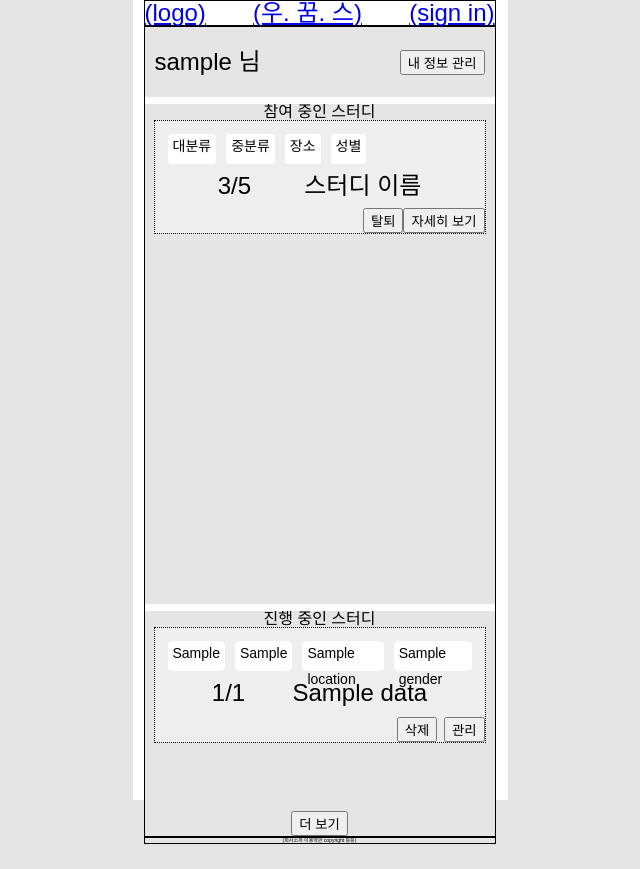
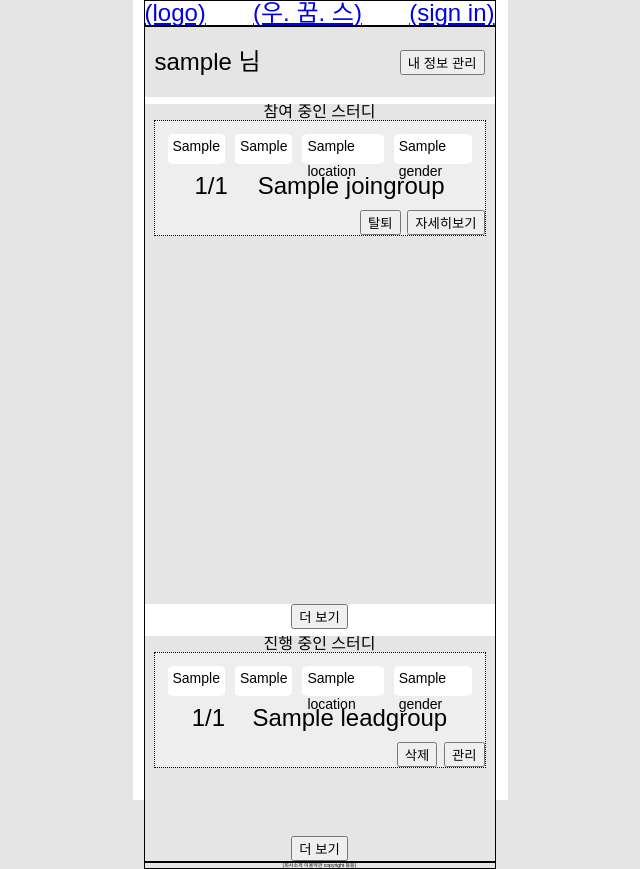
Before and after one commit to LM-channel-team-project/wooggooms, a Node server app: template views/mypage.ejs in a window 1280 px wide. Shown: the whole page, without its empty margins (320-960 px from the left). Before the commit the page ends 844 px from the top, so only its background shows below. Run offline with Node 20, Linux system fonts and the light colour scheme; the template is opened without the code that fills it: most values are stand-ins (such as "Sample title", 1, 10 or a date in 2020); some libraries are stand-ins or nearby versions.

Commit message:
feat: 마이페이지 다중쿼리, 서브쿼리 추가

```diff
--- a/public/js/mypage.js
+++ b/public/js/mypage.js
@@ -4,9 +4,13 @@ const quit_btn = document.querySelectorAll('.group-list__quit-btn');
 const del_modal = document.querySelector('.del-modal');
 const del_btn = document.querySelectorAll('.group-list__del-btn');
 const no_btn = document.querySelectorAll('.modal__no-btn');
+const desc_btn = document.querySelector('.group-list__desc-btn');
 const edit_btn = document.querySelectorAll('.group-list__edit-btn');
 const group_enter_btn = document.querySelectorAll('.group-list__enter-btn');
-const reloadLeadGroupBtn = document.querySelector('.group-list__load-btn');
+// 임시 '더 보기' 버튼
+const loadJoinGroupBtn = document.querySelector('.group-list__load-lead-btn');
+const loadLeadGroupBtn = document.querySelector('.group-list__load-lead-btn');
+const joingroupSection = document.querySelector('.join-group-list');
 const leadgroupSection = document.querySelector('.lead-group-list');
 
 function redirectEditPage() {
@@ -25,12 +29,12 @@ function closeModal() {
   cur_modal.classList.remove('show-modal');
 }
 
-// 전달 받은 데이터를 사용하여 element를 생성하는 함수
-function createGroup(data) {
+// 전달 받은 데이터를 사용하여 '참여 중인 스터디' 또는 '진행 중인 스터디'에 element를 생성하는 함수
+function createGroup(data, section) {
   // group-list__item
   const newItem = document.createElement('div');
   newItem.className = 'group-list__item';
-  leadgroupSection.appendChild(newItem);
+  section.appendChild(newItem);
   // group-tag
   const newTag = document.createElement('div');
   newTag.className = 'group-tag';
@@ -98,14 +102,25 @@ function createGroup(data) {
   newMgrForm.appendChild(newMgrEditBtn);
 }
 
-// 새로운 데이터를 요청하는 함수
-let idx = 0;
-function getGroups() {
-  idx += 4;
-  fetch(`http://localhost:3000/mypage/get-groups?load=${idx}`)
+// '참여 중인 스터디' 추가 요청하는 함수
+let joingroupIdx = 0;
+function getJoingroups() {
+  joingroupIdx += 4;
+  fetch(`http://localhost:3000/mypage/get-joingroups?load=${joingroupIdx}`)
     .then(response => response.json())
     .then(data => {
-      data.forEach(group => createGroup(group));
+      data.forEach(group => createGroup(group, joingroupSection));
+    });
+}
+
+// '진행 중인 스터디' 추가 요청하는 함수
+let leadgroupIdx = 0;
+function getLeadgroups() {
+  leadgroupIdx += 4;
+  fetch(`http://localhost:3000/mypage/get-leadgroups?load=${leadgroupIdx}`)
+    .then(response => response.json())
+    .then(data => {
+      data.forEach(group => createGroup(group, leadgroupSection));
     });
 }
 
@@ -126,7 +141,7 @@ function init() {
   edit_btn.forEach(Item => {
     Item.addEventListener('click', redeirectGroupEditPage);
   });
-  reloadLeadGroupBtn.addEventListener('click', getGroups);
+  loadLeadGroupBtn.addEventListener('click', getLeadgroups);
 }
 
 init();
--- a/routes/create.js
+++ b/routes/create.js
@@ -33,7 +33,7 @@ router.post('/create_process', (req, res, next) => {
   const sql_group =
     'INSERT INTO study_group (id, manager, name, main_category, sub_category, gender, location, description, current_number, maximum_number, create_date) VALUES (?, ?, ?, ?, ?, ?, ?, ?, ?, ?, NOW());';
   const sql_member =
-    'INSERT INTO group_member (id, user_id, study_group_id, is_manager, nickname) VALUES (?, ?, ?, ?, ?)';
+    'INSERT INTO group_member (id, user_id, study_group_id, is_manager, nickname, create_date) VALUES (?, ?, ?, ?, ?, NOW())';
   db.query(
     sql_group + sql_member,
     [
--- a/views/includes/mypage/join-group-list.ejs
+++ b/views/includes/mypage/join-group-list.ejs
@@ -1,37 +1,35 @@
 <span class="group-list__text">참여 중인 스터디</span>
 <!-- 내가 가입한 스터디 목록 -->
+<!-- Load default data -->
+<% joingroups.forEach(data => { %>
 <div class="group-list__item">
   <div class="group-tag">
-    <div class="group-tag__cat-main">대분류</div>
-    <div class="group-tag__cat-sub">중분류</div>
-    <div class="group-tag__loc">장소</div>
-    <div class="group-tag__gndr">성별</div>
+    <div class="group-tag__cat-main"><%= data.main_category %></div>
+    <div class="group-tag__cat-sub"><%= data.sub_category %></div>
+    <div class="group-tag__loc"><%= data.location %></div>
+    <div class="group-tag__gndr"><%= data.gender %></div>
   </div>
   <div class="group-list__info">
-    <span class="group-list__num">3/5</span>
-    <span class="group-list__name">스터디 이름</span>
+    <span class="group-list__num">
+      <%= data.current_number + '/' + data.maximum_number %>
+    </span>
+    <span class="group-list__name"><%= data.name %></span>
   </div>
   <div class="group-list__mgr">
-    <button class="group-list__quit-btn">탈퇴</button>
-    <button class="group-list__desc-btn">자세히 보기</button>
+    <form
+      class="group-edit__form"
+      action="/mypage/group-edit/process"
+      method="POST"
+    >
+      <input
+        class="group-list__hidden-input"
+        name="study-group-id"
+        type="hidden"
+        value="<%= data.id %>"
+      />
+      <button class="group-list__quit-btn" type="button">탈퇴</button>
+      <button class="group-list__desc-btn" type="button">자세히보기</button>
+    </form>
   </div>
 </div>
-<!-- TEST DATA!!! -->
-<!-- <% for(let i = 0; i < 5; i++) { %>
-<div class="group-list__item">
-  <div class="group-tag">
-    <div class="group-tag__cat-main">대분류</div>
-    <div class="group-tag__cat-sub">중분류</div>
-    <div class="group-tag__loc">장소</div>
-    <div class="group-tag__gndr">성별</div>
-  </div>
-  <div class="group-list__info">
-    <span class="group-list__num">3/5</span>
-    <span class="group-list__name">TEST</span>
-  </div>
-  <div class="group-list__mgr">
-    <button class="group-list__quit-btn">탈퇴</button>
-    <button class="group-list__desc-btn">자세히 보기</button>
-  </div>
-</div>
-<% } %> -->
+<% }) %>
--- a/views/includes/mypage/lead-group-list.ejs
+++ b/views/includes/mypage/lead-group-list.ejs
@@ -1,7 +1,7 @@
 <span class="group-list__text">진행 중인 스터디</span>
 <!-- 내가 모집한 스터디 목록 -->
 <!-- Load default data -->
-<% dataArray.forEach(data => { %>
+<% leadgroups.forEach(data => { %>
 <div class="group-list__item">
   <div class="group-tag">
     <div class="group-tag__cat-main"><%= data.main_category %></div>
--- a/views/mypage.ejs
+++ b/views/mypage.ejs
@@ -20,10 +20,11 @@
       <section class="join-group-list">
         <%- include('includes/mypage/join-group-list'); %>
       </section>
+      <button class="group-list__load-join-btn">더 보기</button>
       <section class="lead-group-list">
         <%- include('includes/mypage/lead-group-list'); %>
       </section>
-      <button class="group-list__load-btn">더 보기</button>
+      <button class="group-list__load-lead-btn">더 보기</button>
     </main>
     <!-- modals -->
     <%- include('includes/mypage/modal'); %>
```
Also changed, not shown: other parts of views/includes/mypage/lead-group-list.ejs (+2 -2 lines), routes/mypage.js (+26 -7 lines).
